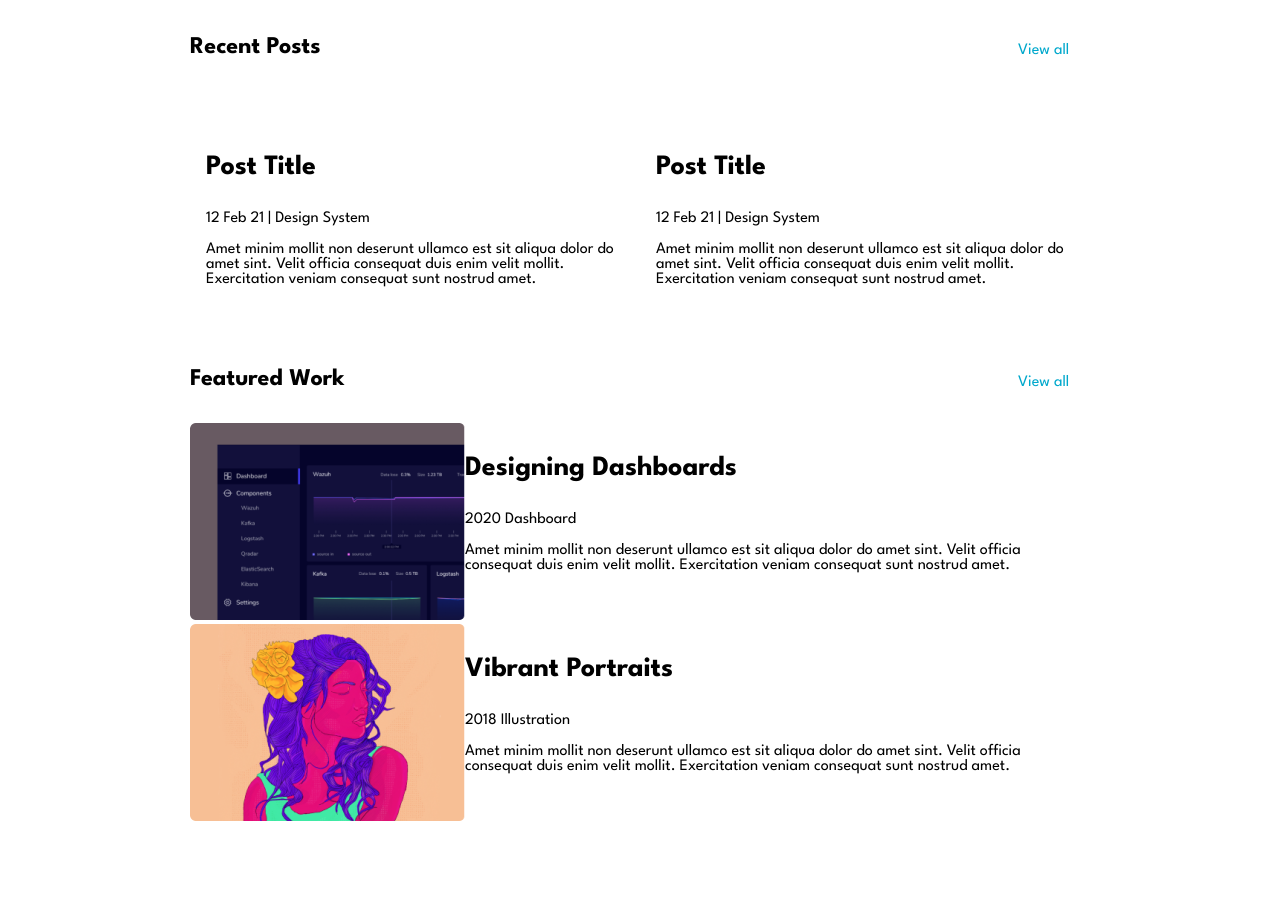
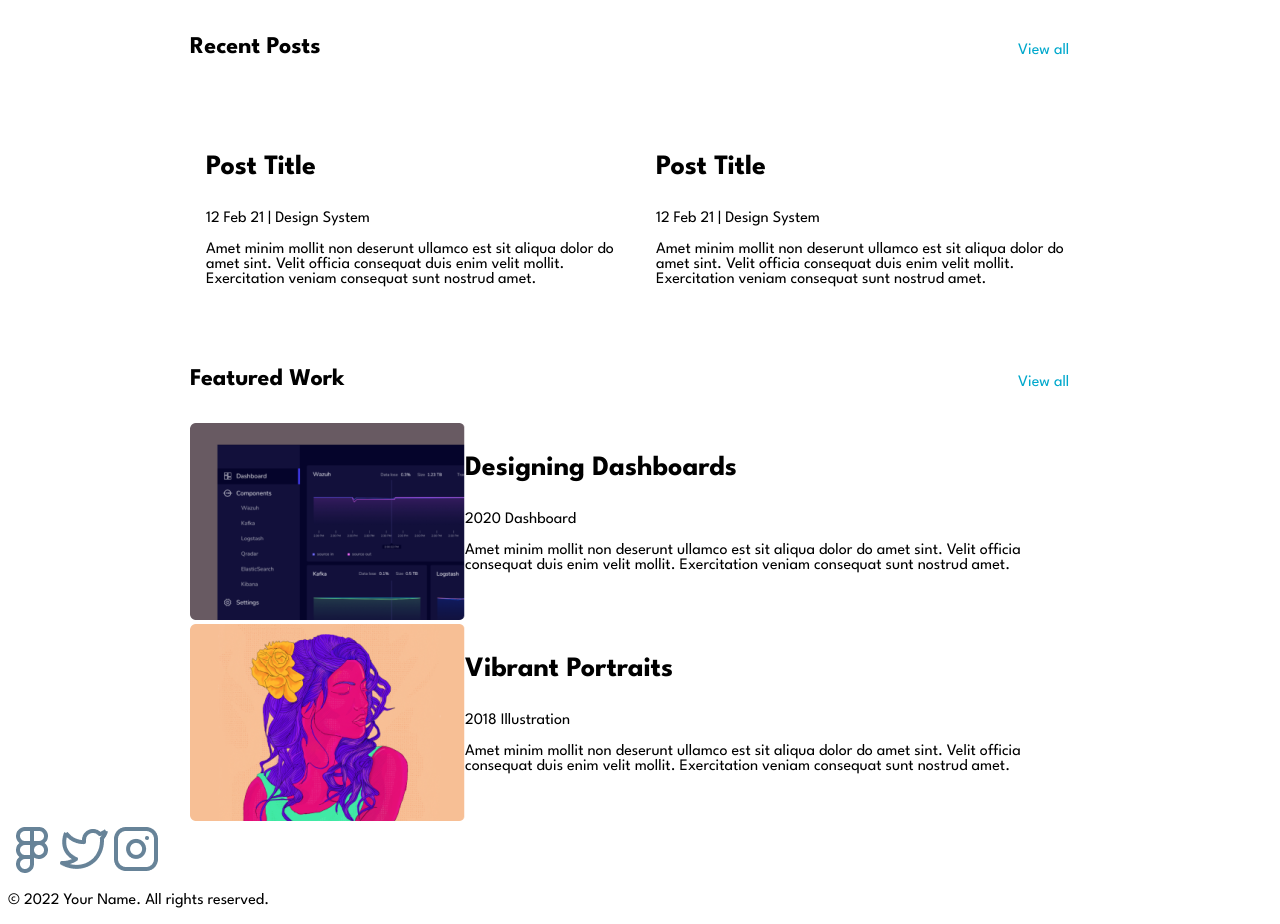
Before and after one commit to Texas322/project5, a plain HTML site: page index.html in a window 1280 px wide. Shown: the part 442-1366 px from the top of the page. Before the commit the page ends 1275 px from the top, so only its background shows below. Drawn offline with Linux system fonts and the light colour scheme.

Commit message:
again new

```diff
--- a/index.html
+++ b/index.html
@@ -108,6 +108,15 @@
         </div>
       </div>
     </main>
-    <futter></futter>
+    <footer>
+      <div class="soc">
+        <img class="soc_media" src="images/Figma.png" alt="figma" />
+        <img class="soc_media" src="images/Twitter.png" alt="twitter" />
+        <img class="soc_media" src="images/Instagram.png" alt="insta" />
+      </div>
+      <div class="end">
+        <p class="end_text">© 2022 Your Name. All rights reserved.</p>
+      </div>
+    </footer>
   </body>
 </html>
```
